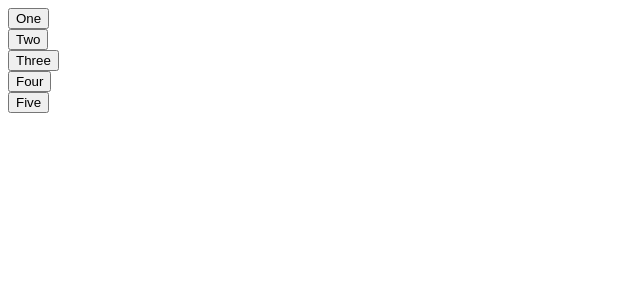
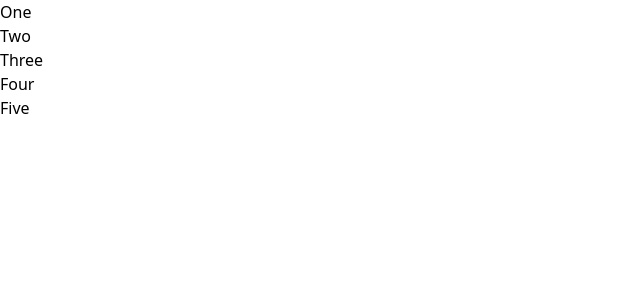
Before and after one commit to Pfirewire/react-udemy-comps, a React (Create React App) app: page / in a window 1280 px wide. Shown: the top 300 px of the page, without its empty margins (0-640 px from the left). Built offline with nearby package versions, Linux system fonts and the light colour scheme.

Commit message:
Installing Tailwind

```diff
--- a/package.json
+++ b/package.json
@@ -35,5 +35,8 @@
       "last 1 firefox version",
       "last 1 safari version"
     ]
+  },
+  "devDependencies": {
+    "tailwindcss": "^3.2.6"
   }
 }
--- /dev/null
+++ b/src/index.css
@@ -0,0 +1,3 @@
+@tailwind base;
+@tailwind components;
+@tailwind utilities;
--- a/src/index.js
+++ b/src/index.js
@@ -1,3 +1,4 @@
+import './index.css';
 import React from "react";
 import ReactDOM from "react-dom/client";
 import App from "./App";
--- /dev/null
+++ b/tailwind.config.js
@@ -0,0 +1,10 @@
+/** @type {import('tailwindcss').Config} */
+module.exports = {
+  content: [
+    "./src/**/*.{js,jsx,ts,tsx}",
+  ],
+  theme: {
+    extend: {},
+  },
+  plugins: [],
+}
```
Also changed, not shown: 1 other file (tests, documents, lock files or other folders).
